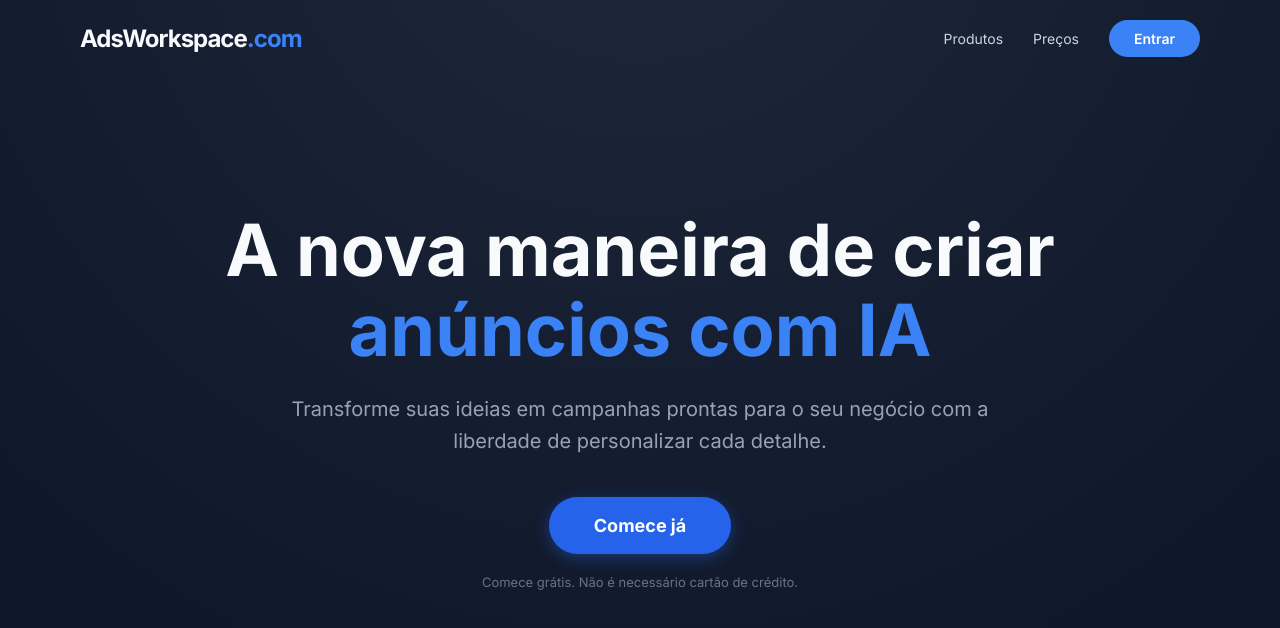
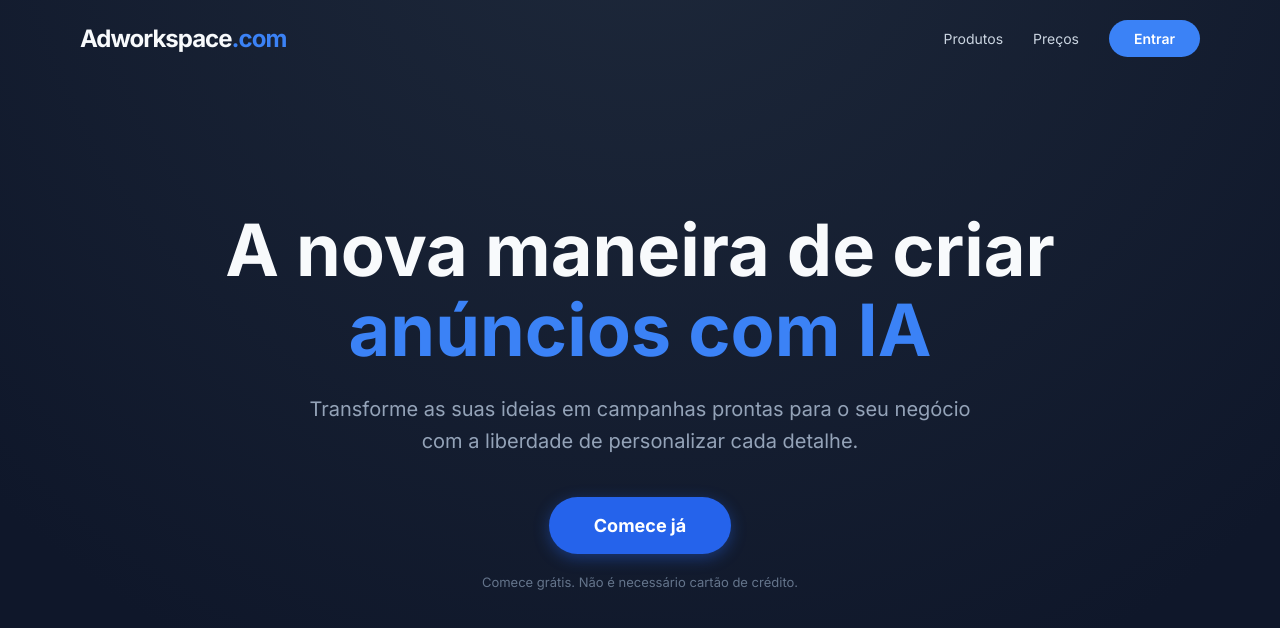
Before and after one commit to victorccunha2013-hub/sistema-anuncios-ia, a React (Vite) app in the folder frontend/: page / in a window 1280 px wide. Shown: the top 628 px of the page. Built offline with nearby package versions, Linux system fonts and the light colour scheme.

Commit message:
fix: corrigindo nome da marca para Adworkspace

```diff
--- a/frontend/src/App.jsx
+++ b/frontend/src/App.jsx
@@ -18,7 +18,7 @@ function App() {
         zIndex: 10
       }}>
         <div style={{ fontSize: '24px', fontWeight: '700', letterSpacing: '-1px' }}>
-          AdsWorkspace<span style={{ color: '#3b82f6' }}>.com</span>
+          Adworkspace<span style={{ color: '#3b82f6' }}>.com</span>
         </div>
 
         <div style={{ display: 'flex', alignItems: 'center', gap: '30px' }}>
@@ -68,7 +68,7 @@ function App() {
           maxWidth: '700px',
           lineHeight: '1.6'
         }}>
-          Transforme suas ideias em campanhas prontas para o seu negócio com a liberdade de personalizar cada detalhe.
+          Transforme as suas ideias em campanhas prontas para o seu negócio com a liberdade de personalizar cada detalhe.
         </p>
 
         <button style={{
```
